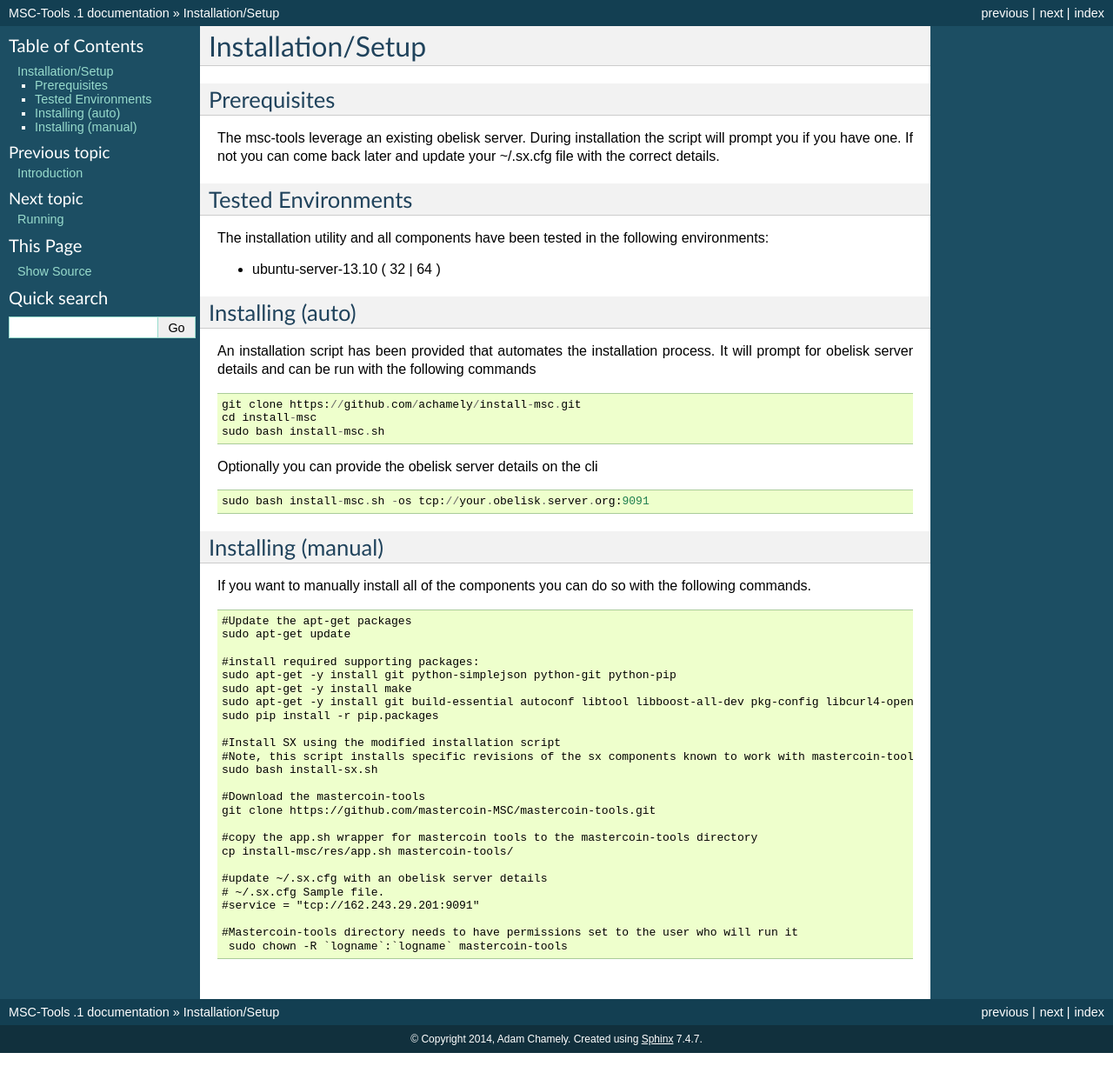
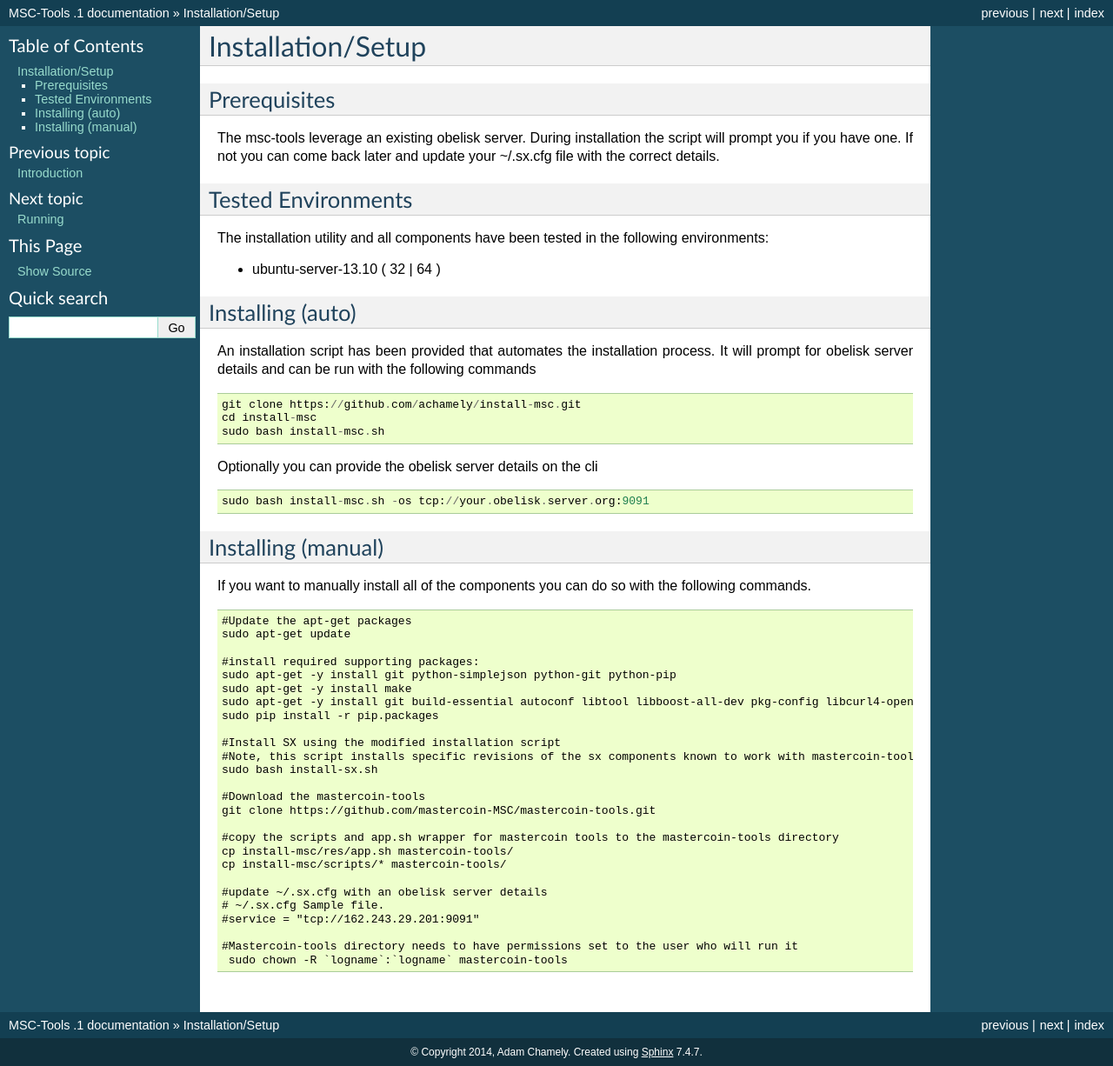
Before and after one commit to mastercoin-MSC/install-msc, a Sphinx documentation site: the page built from docs/pages/installation.rst, in a window 1280 px wide. Shown: the whole page at 87% size. Built offline with Sphinx 7.4.7, drawn with Linux system fonts in a browser that asks for light colours; formulas are drawn with MathJax 3.

Commit message:
updated manual install instructions

```diff
--- a/docs/pages/installation.rst
+++ b/docs/pages/installation.rst
@@ -58,8 +58,9 @@
     #Download the mastercoin-tools
     git clone https://github.com/mastercoin-MSC/mastercoin-tools.git
 
-    #copy the app.sh wrapper for mastercoin tools to the mastercoin-tools directory
+    #copy the scripts and app.sh wrapper for mastercoin tools to the mastercoin-tools directory
     cp install-msc/res/app.sh mastercoin-tools/
+    cp install-msc/scripts/* mastercoin-tools/
 
     #update ~/.sx.cfg with an obelisk server details
     # ~/.sx.cfg Sample file.
```
Also changed, not shown: 5 other files.
